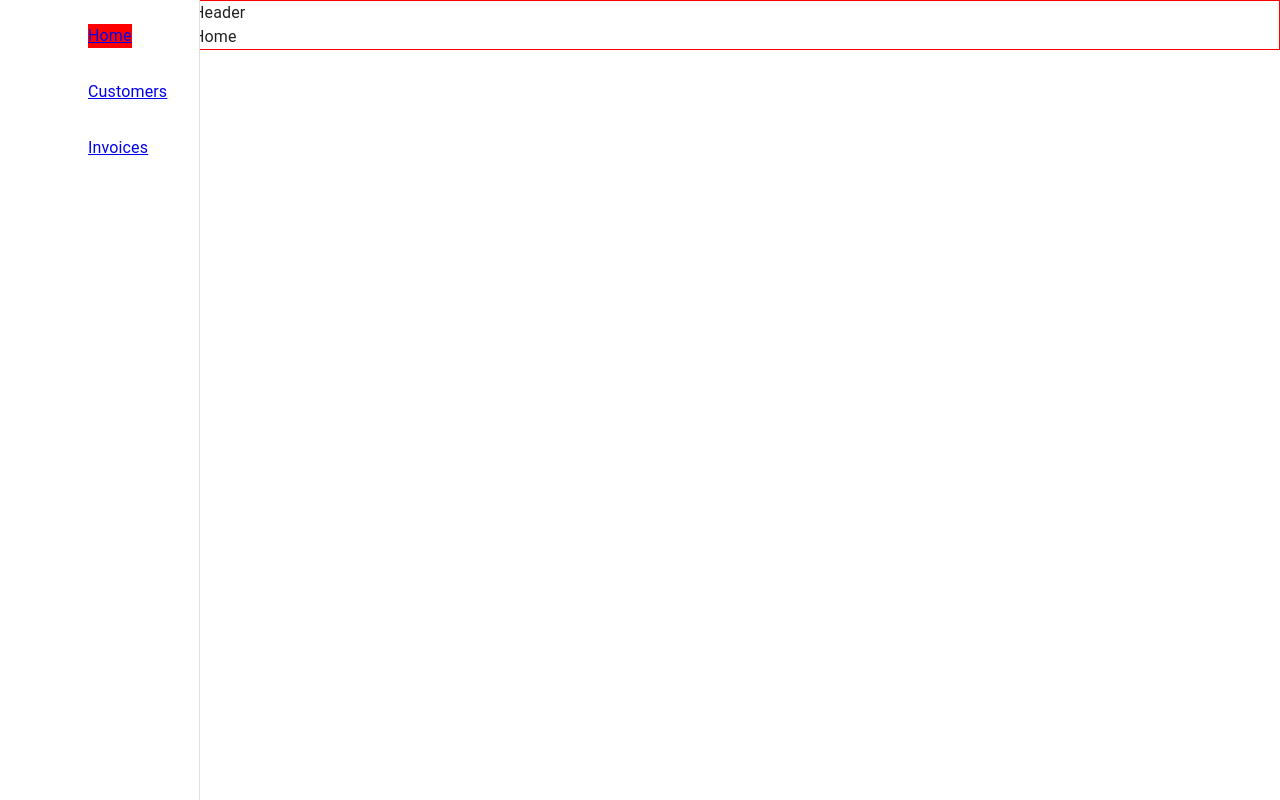
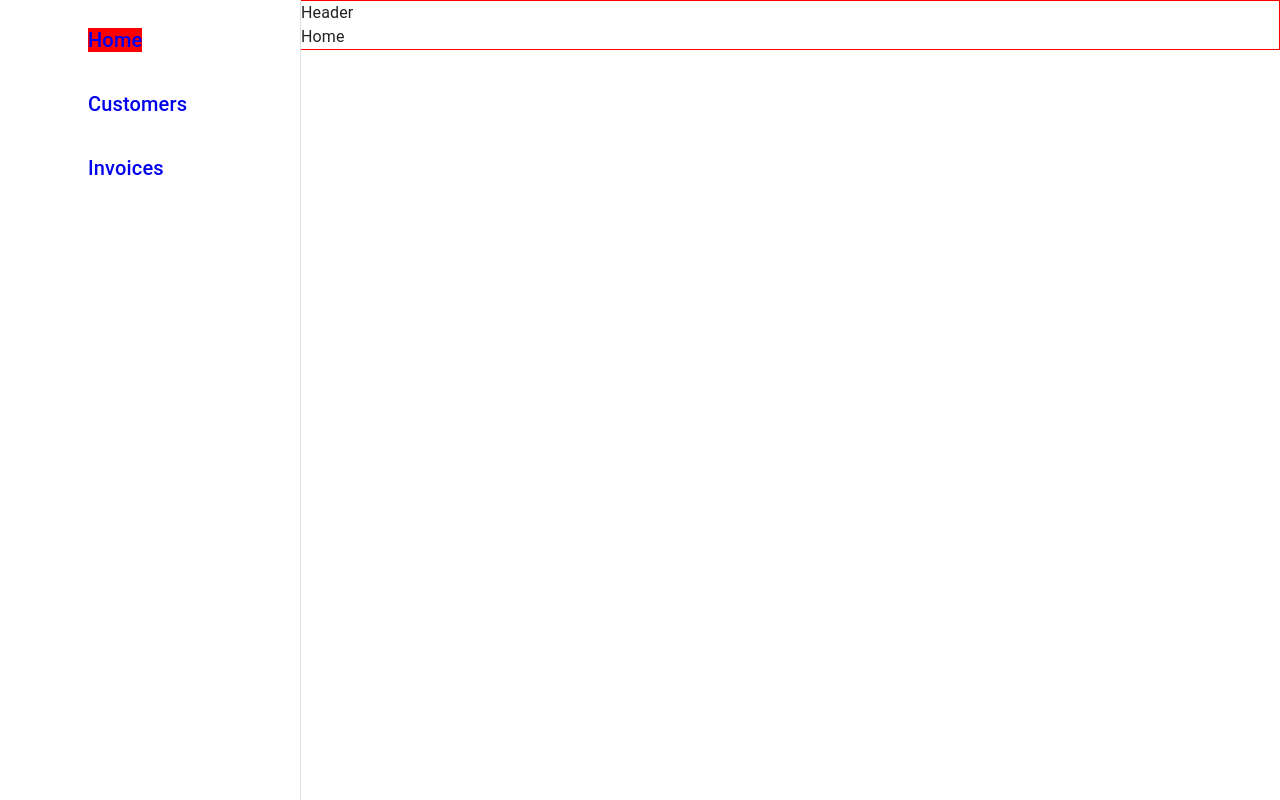
Before and after one commit to hsouiti/client-tracking-nodejs-react, a React (Create React App) app in the folder client/: page / in a window 1280 px wide. Built offline with nearby package versions, Linux system fonts and the light colour scheme.

Commit message:
Cleaning code of  sidebar...

```diff
--- a/client/src/components/sidebar/SideBar.tsx
+++ b/client/src/components/sidebar/SideBar.tsx
@@ -5,11 +5,8 @@ import {
   Box,
   List,
   Typography,
-  Divider,
-  IconButton,
   ListItem,
   ListItemIcon,
-  ListItemText,
   ListItemButton,
   Drawer as MuiDrawer
 }   from '@mui/material/'
@@ -27,7 +24,13 @@ const SideBar = () => {
 
     return (
          <Box>
-          <MuiDrawer variant="permanent" open>
+          <MuiDrawer
+            variant="permanent"
+            anchor="left"
+            open
+            className={styles.sidebar}
+          >
+            <div className={styles.linksWrapper}>
             <List>
               {
                 appRoutes.map(el => {
@@ -35,13 +38,16 @@ const SideBar = () => {
                       <ListItem key={el.name}>
                           <ListItemButton>
                             <ListItemIcon></ListItemIcon>
+                             <Typography variant="h6" noWrap component="div">
                               <NavLink
-                                exact
-                                to={el.path}
+                                  exact
+                                  to={el.path}
+                                  className={styles.navLink}
                                  activeClassName={styles.selected}
                                 >
                                 {el.name}
                               </NavLink>
+                              </Typography>
                           </ListItemButton>
                       </ListItem>
                     )
@@ -49,6 +55,7 @@ const SideBar = () => {
             }
 
             </List>
+            </div>
           </MuiDrawer>
         </Box>
     )
--- a/client/src/components/sidebar/styles.tsx
+++ b/client/src/components/sidebar/styles.tsx
@@ -1,8 +1,18 @@
 import { makeStyles } from '@mui/styles'
-const drawerWidth = 240;
+const drawerWidth = 300;
 
 export default makeStyles({
-  selected: {
-      backgroundColor: 'red'
-  }
+    sidebar: {
+        width: drawerWidth,
+        backgroundColor: 'aqua'
+    },
+    linksWrapper: {
+        width: drawerWidth
+    },
+    navLink: {
+        textDecoration: 'none'
+    },
+    selected: {
+        backgroundColor: 'red'
+    }
 });
--- a/client/src/routes/index.tsx
+++ b/client/src/routes/index.tsx
@@ -24,9 +24,7 @@ const Routes = () => {
         <BrowserRouter>
             <div style={{display: 'flex', width: '100%'}}>
 
-                <div style={{border: '1px solid red', width: '15%'}}>
                     <SideBar />
-                </div>
 
                 <div style={{border: '1px solid red', flexGrow:1}}>
                   <Header />
```
